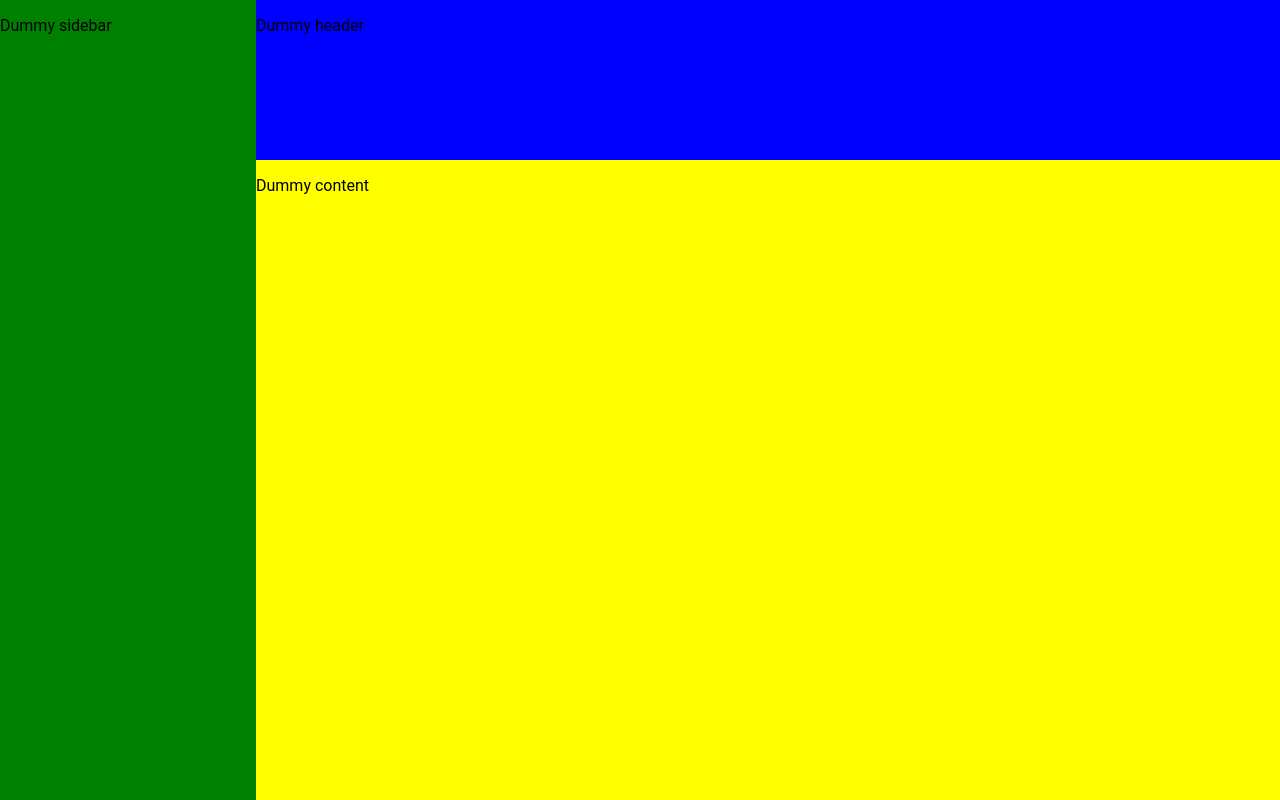
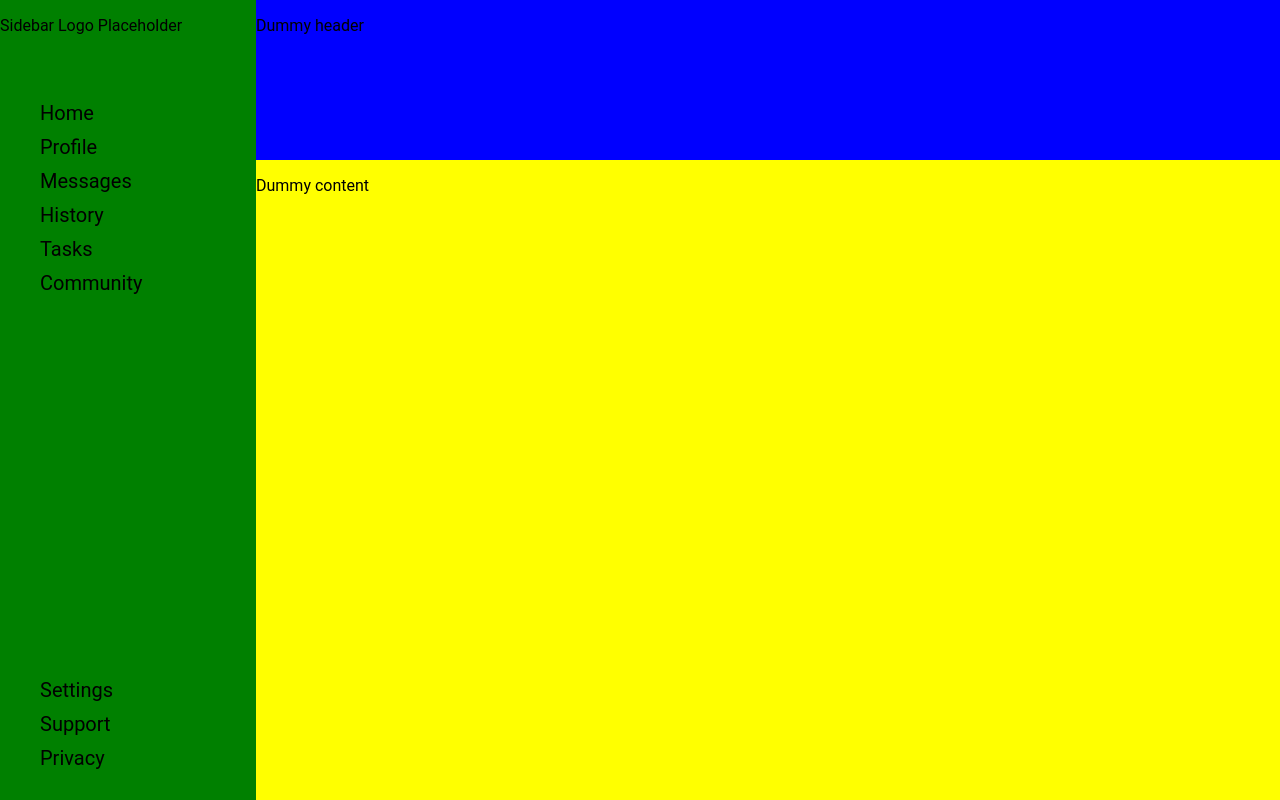
Before and after one commit to jstobni/odin-admin-dashboard, a plain HTML site: page index.html in a window 1280 px wide. Drawn offline with Linux system fonts and the light colour scheme.

Commit message:
Set up sidebar initial styling and layout.

```diff
--- a/index.html
+++ b/index.html
@@ -9,7 +9,22 @@
 <body>
     <div class="container">
         <div class="sidebar">
-            <p>Dummy sidebar</p>
+            <div class="sidebar-logo">
+                <p>Sidebar Logo Placeholder</p>
+            </div>
+            <ul class="sidebar-menu1">
+                <li>Home</li>
+                <li>Profile</li>
+                <li>Messages</li>
+                <li>History</li>
+                <li>Tasks</li>
+                <li>Community</li>
+            </ul>
+            <ul class="sidebar-menu2">
+                <li>Settings</li>
+                <li>Support</li>
+                <li>Privacy</li>
+            </ul>
         </div>
 
         <div class="header">
--- a/styles.css
+++ b/styles.css
@@ -15,6 +15,28 @@ body {
     background-color: green;
     grid-column: 1 / 2;
     grid-row: 1 / 3;
+    display: flex;
+    flex-direction: column;
+}
+
+.sidebar-logo {
+    flex: .3;
+}
+
+.sidebar-menu1 {
+    flex: 2;
+}
+
+.sidebar-menu2 {
+    flex: none;
+}
+
+ul {
+    list-style: none;
+    font-size: 20px;
+}
+ul li {
+    margin-bottom: 10px;
 }
 
 .header {
```
